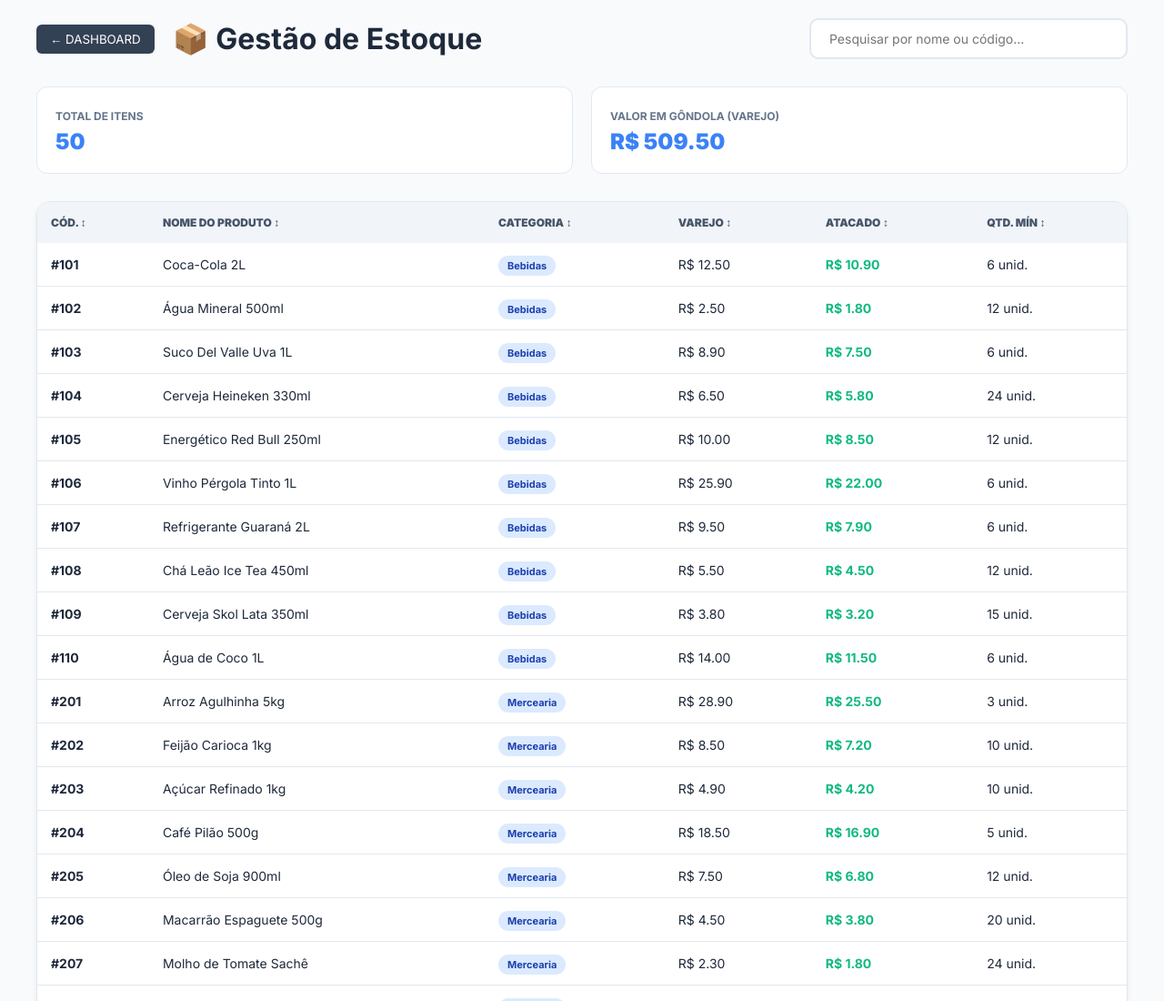
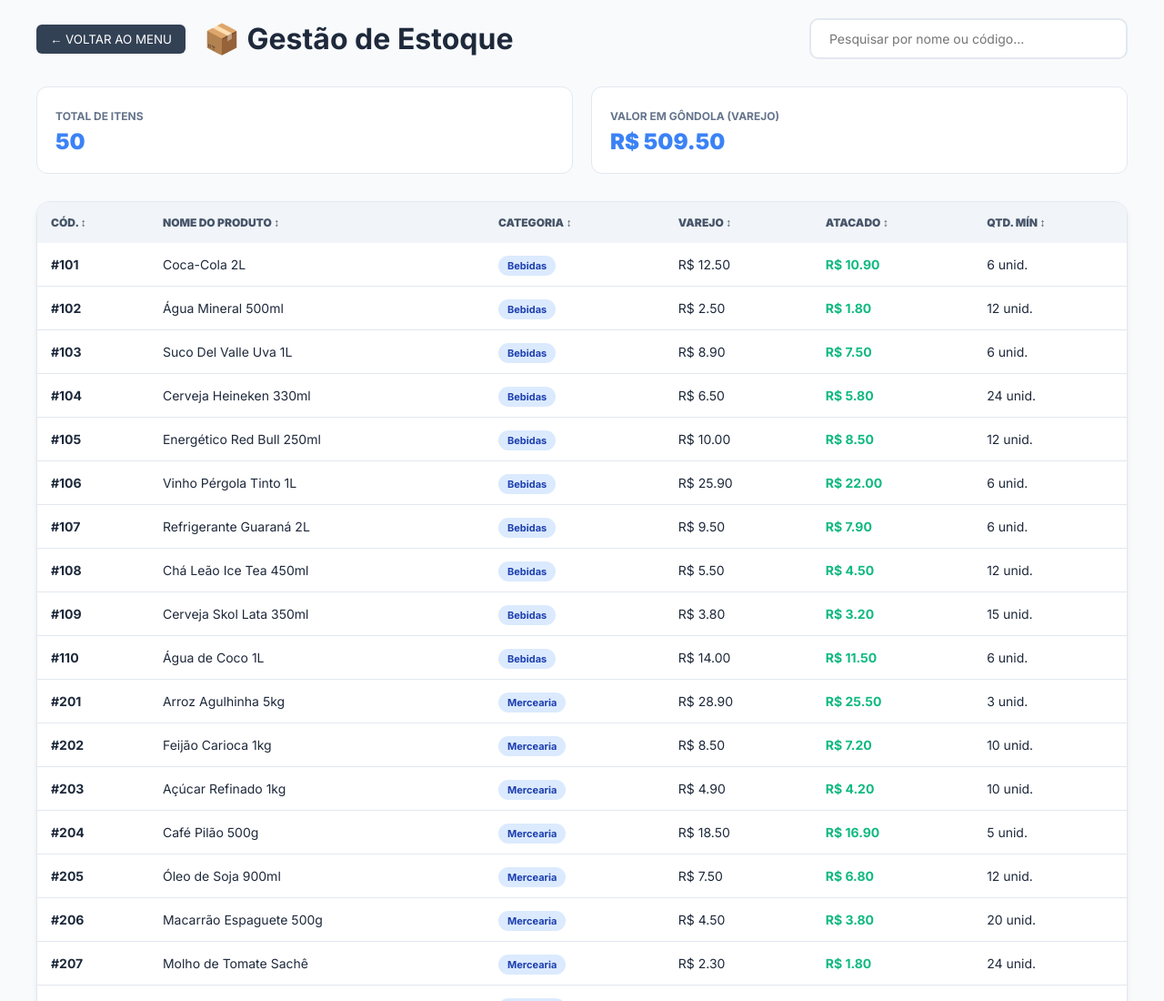
Before and after one commit to LuizAlbertoDev/HTML, a plain HTML site: page ESTOQUE/estoque.html in a window 1280 px wide. Shown: the top 1100 px of the page at 91% size. Drawn offline with Linux system fonts and the light colour scheme.

Commit message:
att voltar ao menu

```diff
--- a/ESTOQUE/estoque.html
+++ b/ESTOQUE/estoque.html
@@ -11,9 +11,7 @@
     <div class="estoque-container">
         <header class="estoque-header">
             <div class="titulo">
-                <a href="/index.html" style="text-decoration: none;">
-                    <button class="btn-voltar" style="cursor: pointer;">← DASHBOARD</button>
-                </a>
+                <button class="btn-voltar" onclick="location.href='../index.html'">← VOLTAR AO MENU</button>
                 <h1>📦 Gestão de Estoque</h1>
             </div>
             <div class="busca-bloco">
```
Also changed, not shown: PDV/pdv.html (+1 -3 lines), index.html (+1 -1 lines).
